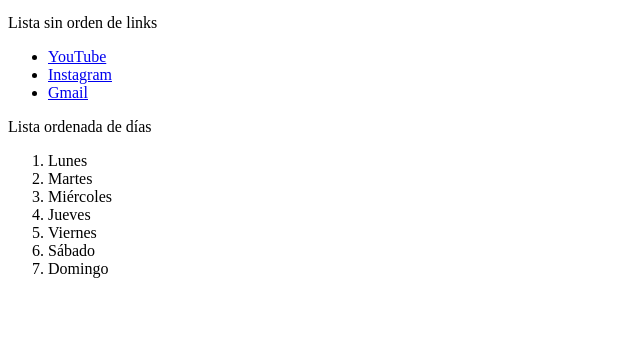
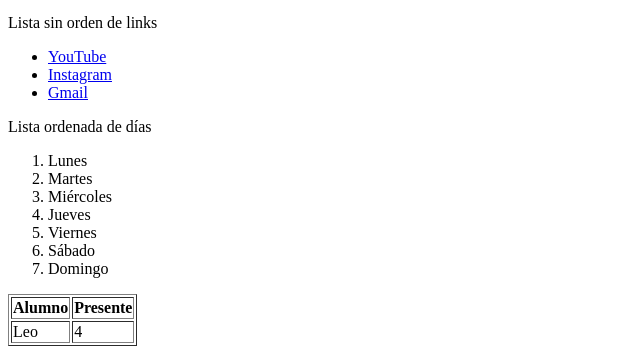
Before and after one commit to Leonardofsirota/Intro-HTML, a plain HTML site: page index.html in a window 1280 px wide. Shown: the part 656-1010 px from the top of the page, without its empty margins (0-640 px from the left). Before the commit the page ends 950 px from the top, so only its background shows below. Drawn offline with Linux system fonts and the light colour scheme.

Commit message:
Tabla agregada + inserción de mapa comentada

```diff
--- a/index.html
+++ b/index.html
@@ -4,7 +4,7 @@
     <meta charset="UTF-8">
     <meta name="viewport" content="width=device-width, initial-scale=1.0">
     <title>Document</title>
-    <link rel="icon" href="./assets/img/descarga.ico">
+    <link rel="icon" href="./assets/img/descarga.ico" type="image/x-icon">
 </head>
 <body>
     <h1>Q onda perri?</h1>
@@ -31,5 +31,17 @@
     <li>Sábado</li>
     <li>Domingo</li>
 </ol>
+<table border="1">
+    <tr>
+        <th>Alumno</th>
+        <th>Presente</th>
+    </tr>
+    <tr>
+        <td>Leo</td>
+        <td>4</td>
+    </tr>
+</table>
+
+<!-- para agregar despues: <iframe src="https://www.google.com/maps/embed?pb=!1m18!1m12!1m3!1d3540.141692548943!2d-58.84996412591235!3d-27.46484781649695!2m3!1f0!2f0!3f0!3m2!1i1024!2i768!4f13.1!3m3!1m2!1s0x94456cb759536285%3A0x9405d9e6bbb5b145!2sCostanera%20Corrientes!5e0!3m2!1ses-419!2sar!4v1710287893011!5m2!1ses-419!2sar" width="600" height="450" style="border:0;" allowfullscreen="" loading="lazy" referrerpolicy="no-referrer-when-downgrade"></iframe> -->
 </body>
 </html>
```
